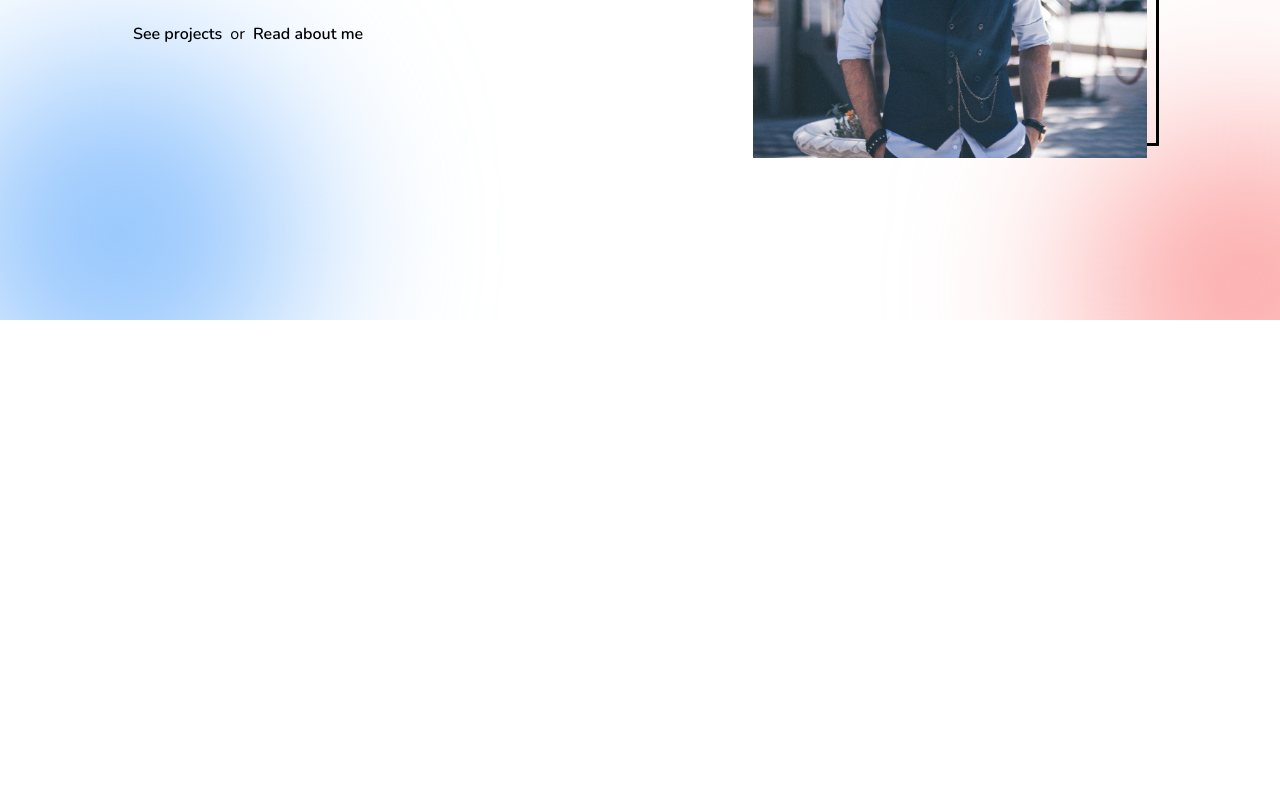
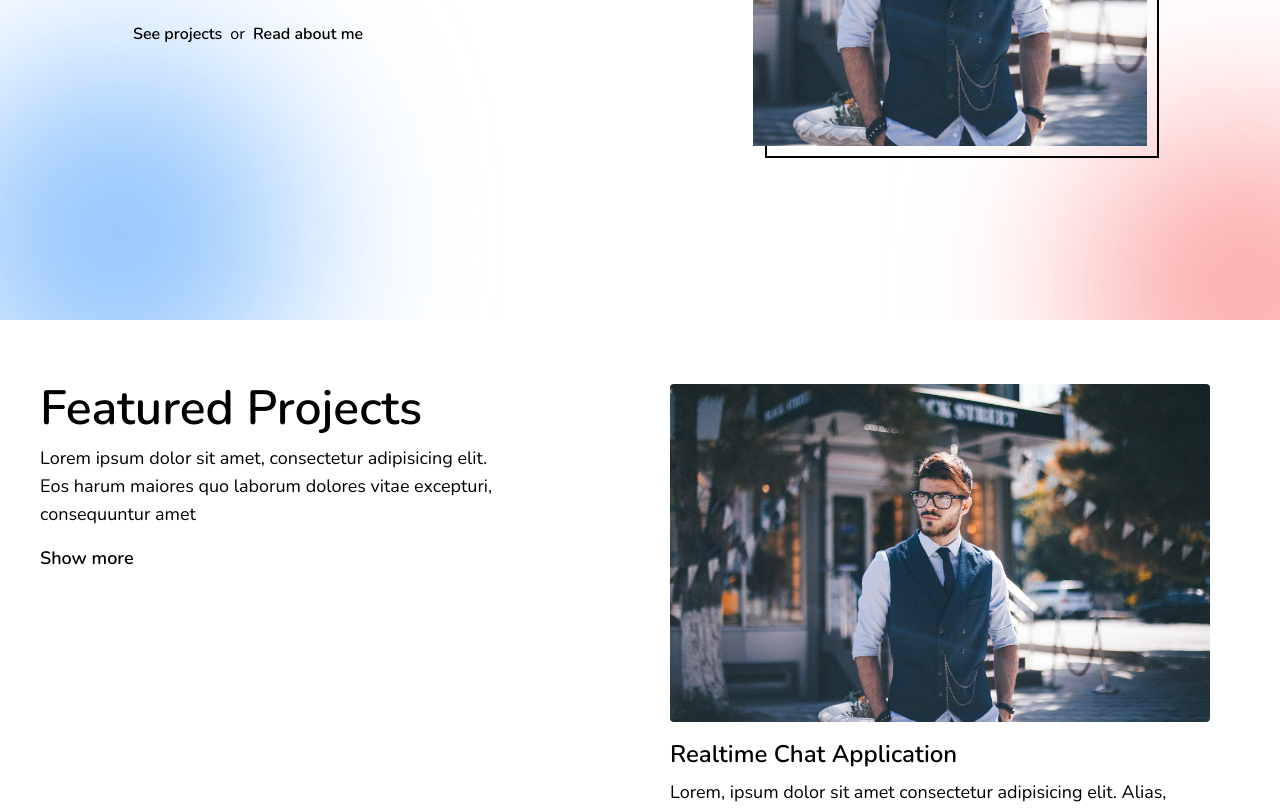
Before and after one commit to BimaPn/portfolio, a Next.js app: page / in a window 1280 px wide. Shown: the part 480-1291 px from the top of the page. Before the commit the page ends 800 px from the top, so only its background shows below. Built offline with nearby package versions, Linux system fonts and the light colour scheme.

Commit message:
Add prototype design in featured projects section home page.

```diff
--- a/app/page.tsx
+++ b/app/page.tsx
@@ -1,11 +1,11 @@
-import Image from "next/image"
-import Link from "next/link"
+import Hero from "@/components/Hero"
+import Projects from "@/components/Projects"
 import { HiOutlineMenu } from "react-icons/hi"
 
 const Home = () => {
   return (
     <>
-      <header className="fixed top-0 left-0 right-0 z-[1000]">
+      <header className="absolute top-0 left-0 right-0 z-[1000]">
         <nav className="boxWidth flexBetween py-[14px]">
 
           <div>
@@ -18,36 +18,8 @@ const Home = () => {
       </header>
 
       <main>
-        <section className="boxWidth h-screen relative overflow-hidden">
-          <div
-          className="absolute -bottom-24 blur-[90px] -left-16 w-[364px] aspect-square rounded-full bg-blue-300 z-0"/>
-          <div
-          className="absolute -top-36 blur-[90px] left-1/2 w-[324px] aspect-square rounded-full bg-yellow-200 z-0"/>
-          <div
-          className="absolute -bottom-32 blur-[90px] -right-32 w-[324px] aspect-square rounded-full bg-red-300 z-0"/>
-
-          <div className="w-full h-full flexCenter gap-20 relative z-[1]">
-            <div className="basis-[45%] flex flex-col gap-4">
-              <h1 className="font-bold text-[64px] flex flex-col leading-[68px]">
-                <span>Web Developer &</span>
-                <span>Designer</span>
-              </h1>
-              <span>Lorem ipsum dolor sit amet consectetur, adipisicing elit. Placeat eum non possimus, sed accusamus assumenda.
-              </span>
-              <div className="flex items-center gap-2 mt-3">
-                <Link href={`/hahah`} className="font-semibold">See projects</Link>
-                <span>or</span>
-                <Link href={`/hahah`} className="font-semibold">Read about me</Link>
-              </div>
-            </div>
-            <div>
-              <div className="w-[394px] aspect-[3.4/4] relative mt-3">
-                <Image src={`/person.jpg`} alt="profile picture" fill className="object-cover z-[2]" />
-                <div className="absolute -top-3 left-3 w-full h-full border-[3px] border-black z-0"/>
-              </div>
-            </div>
-          </div>
-        </section>
+        <Hero />
+        <Projects />
       </main>
     </>
   )
--- /dev/null
+++ b/components/Hero.tsx
@@ -0,0 +1,39 @@
+import Image from "next/image"
+import Link from "next/link"
+
+const Hero = () => {
+  return (
+    <section className="boxWidth h-screen relative overflow-hidden">
+      <div
+      className="absolute -bottom-24 blur-[90px] -left-16 w-[364px] aspect-square rounded-full bg-blue-300 z-0"/>
+      <div
+      className="absolute -top-36 blur-[90px] left-1/2 w-[324px] aspect-square rounded-full bg-yellow-200 z-0"/>
+      <div
+      className="absolute -bottom-32 blur-[90px] -right-32 w-[324px] aspect-square rounded-full bg-red-300 z-0"/>
+
+      <div className="w-full h-full flexCenter gap-20 relative z-[1]">
+        <div className="basis-[45%] flex flex-col gap-4">
+          <h1 className="font-bold text-[64px] flex flex-col leading-[68px]">
+            <span>Web Developer &</span>
+            <span>Designer</span>
+          </h1>
+          <span>Lorem ipsum dolor sit amet consectetur, adipisicing elit. Placeat eum non possimus, sed accusamus assumenda.
+          </span>
+          <div className="flex items-center gap-2 mt-3">
+            <Link href={`/hahah`} className="font-semibold">See projects</Link>
+            <span>or</span>
+            <Link href={`/hahah`} className="font-semibold">Read about me</Link>
+          </div>
+        </div>
+        <div>
+          <div className="w-[394px] aspect-[3.4/4] relative mb-3">
+            <Image src={`/person.jpg`} alt="profile picture" fill className="object-cover z-[2]" />
+            <div className="absolute -bottom-3 left-3 w-full h-full border-[2.5px] border-black z-0"/>
+          </div>
+        </div>
+      </div>
+    </section>
+  )
+}
+
+export default Hero
--- /dev/null
+++ b/components/Projects.tsx
@@ -0,0 +1,58 @@
+import Image from "next/image"
+import Link from "next/link"
+
+const Projects = () => {
+  return (
+    <section className="boxWidth flex justify-between gap-8 my-16 relative">
+      <div className="w-[40%] h-fit flex flex-col gap-3 sticky top-[35%]">
+        <span className="font-semibold text-5xl">Featured Projects</span>
+        <span className="leading-[28px] text-lg">
+        Lorem ipsum dolor sit amet, consectetur adipisicing elit. Eos harum maiores quo laborum dolores vitae excepturi, consequuntur amet
+        </span>
+        <Link href="/projects" className="font-semibold text-lg mt-1">Show more</Link>
+      </div>
+
+      <div className="w-1/2 flex flex-col items-center">
+
+        <div className="w-[90%] h-screen flex flex-col gap-4">
+          <div className="w-full aspect-[16/10] relative">
+            <Image src={`/person.jpg`} alt="project" fill className="object-cover rounded" />
+          </div>
+
+          <div className="flex flex-col gap-2">
+            <span className="font-semibold text-2xl">Realtime Chat Application</span>
+            <span className="text-lg leading=[24px]">Lorem, ipsum dolor sit amet consectetur adipisicing elit. Alias, labore doloribus. A recusandae cupiditate vitae laudantium!</span>
+          </div>
+        </div>
+
+
+        <div className="w-[90%] h-screen flex flex-col gap-4">
+          <div className="w-full aspect-[16/10] relative">
+            <Image src={`/person.jpg`} alt="project" fill className="object-cover rounded" />
+          </div>
+
+          <div className="flex flex-col gap-2">
+            <span className="font-semibold text-2xl">Realtime Chat Application</span>
+            <span className="text-lg leading=[24px]">Lorem, ipsum dolor sit amet consectetur adipisicing elit. Alias, labore doloribus. A recusandae cupiditate vitae laudantium!</span>
+          </div>
+        </div>
+
+
+        <div className="w-[90%] h-screen flex flex-col gap-4">
+          <div className="w-full aspect-[16/10] relative">
+            <Image src={`/person.jpg`} alt="project" fill className="object-cover rounded" />
+          </div>
+
+          <div className="flex flex-col gap-2">
+            <span className="font-semibold text-2xl">Realtime Chat Application</span>
+            <span className="text-lg leading=[24px]">Lorem, ipsum dolor sit amet consectetur adipisicing elit. Alias, labore doloribus. A recusandae cupiditate vitae laudantium!</span>
+          </div>
+        </div>
+
+      </div>
+
+    </section>
+  )
+}
+
+export default Projects
```
